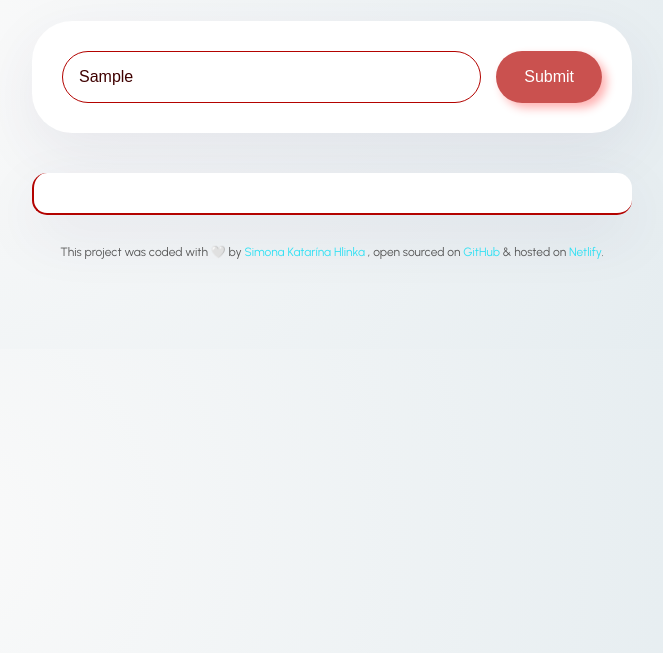
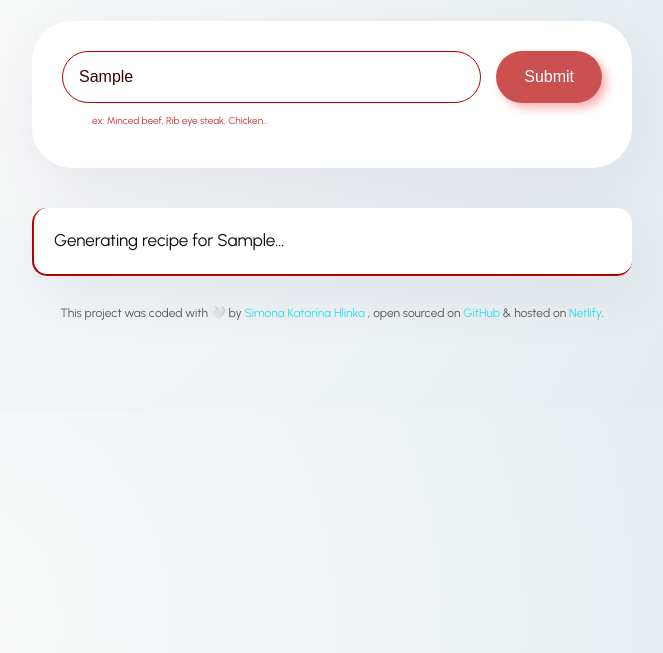
Before and after one commit to mgdeveloper1406/carnivore, a plain HTML site: page index.html in a window 1280 px wide. Both pictures are taken after typing "Sample" into the empty fields and a click on the input 857 px from the left and 224 px from the top of the page. Shown: the part 147-800 px from the top of the page, without its empty margins (308-971 px from the left). Drawn offline with nearby package versions, Linux system fonts and the light colour scheme; no server answers.

Commit message:
User experience improvements.

```diff
--- a/index.html
+++ b/index.html
@@ -21,6 +21,7 @@
       </header>
 
       <main>
+        <div class="example-input">
           <form id="recipe-generator-form">
             <input
               type="text"
@@ -28,9 +29,15 @@
               class="instructions"
               id="user-input"
             />
-          <input type="submit" placeholder="get recipe" class="submit-button" />
+            <input
+              type="submit"
+              placeholder="get recipe"
+              class="submit-button"
+            />
           </form>
-        <div class="recipe-text" id="recipe"></div>
+          <div class="hint">ex: Minced beef, Rib eye steak, Chicken...</div>
+        </div>
+        <div class="recipe hidden" id="recipe"></div>
       </main>
 
       <footer>
--- a/src/script.js
+++ b/src/script.js
@@ -17,6 +17,9 @@ let userInput=document.querySelector("#user-input");
     let context="You are a cook who likes to create recipes for a carnivore diet. Your mission is to provide full recipes in basic HTML format with a list of ingredients needed and steps to make the food. Make sure to use the user input.";
     let apiUrl=`https://api.shecodes.io/ai/v1/generate?prompt=${prompt}&context=${context}&key=${apiKey}`;
 
+let recipeElement= document.querySelector("#recipe");
+recipeElement.classList.remove("hidden");
+recipeElement.innerHTML=`<div class="blink">Generating recipe for ${userInput.value}...</div>`;
 
 axios.get(apiUrl).then(displayRecipe);
 }
--- a/src/style.css
+++ b/src/style.css
@@ -16,13 +16,17 @@ h1{
     text-align: center;
 }
 
+.example-input{
+background-color: white;
+margin-bottom: 40px;
+padding: 30px;
+border-radius: 40px;
+box-shadow: 0px 20px 60px rgba(65, 50, 100, 0.08);
+}
+
 form {
-    padding: 30px;
-    background-color: white;
-    border-radius: 40px;
+
     display: flex;
-    box-shadow: 0px 20px 60px rgba(65, 50, 100, 0.08);
-    margin-bottom: 40px;
 }
 
 .instructions {
@@ -47,7 +51,15 @@ form {
     box-shadow: 5px 5px 10px rgba(255, 0, 0, 0.3);
 }
 
-.recipe-text {
+.hint {
+    padding: 10px;
+    font-size: 10px;
+    margin-left: 20px;
+    line-height: 1.5;
+    color: rgb(179, 3, 0, 0.8);
+}
+
+.recipe {
     font-size: 17px;
     background-color: white;
     padding: 20px;
@@ -58,6 +70,10 @@ form {
     box-shadow: 0px 20px 60px rgba(65, 50, 100, 0.08);
 
 
+}
+
+.hidden {
+    display: none;
 }
 
 footer{
@@ -71,3 +87,13 @@ a{
     text-decoration: none;
     color: rgb(48, 224, 243);
 }
+
+@keyframes blink{
+    50%{
+        opacity: 0;
+    }
+}
+
+.blink {
+    animation:1.5s infinite blink;
+}
```
Lines whose indentation alone changed are shown as unchanged.
